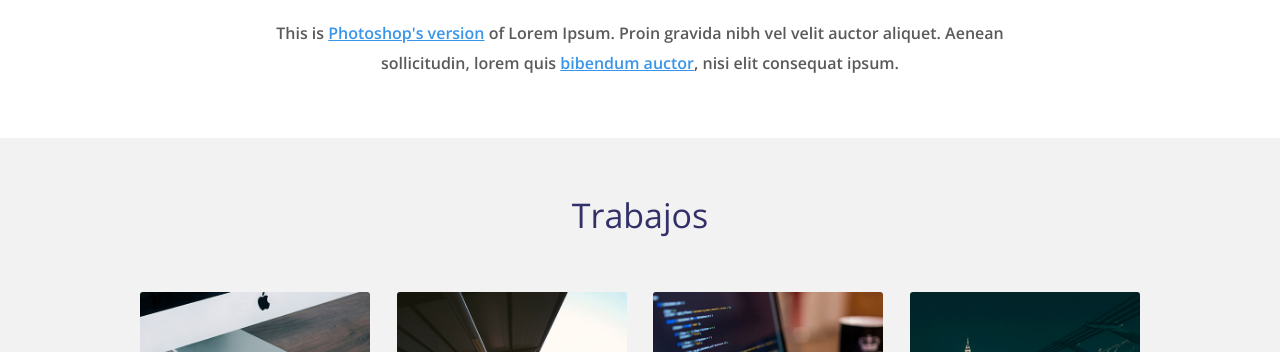
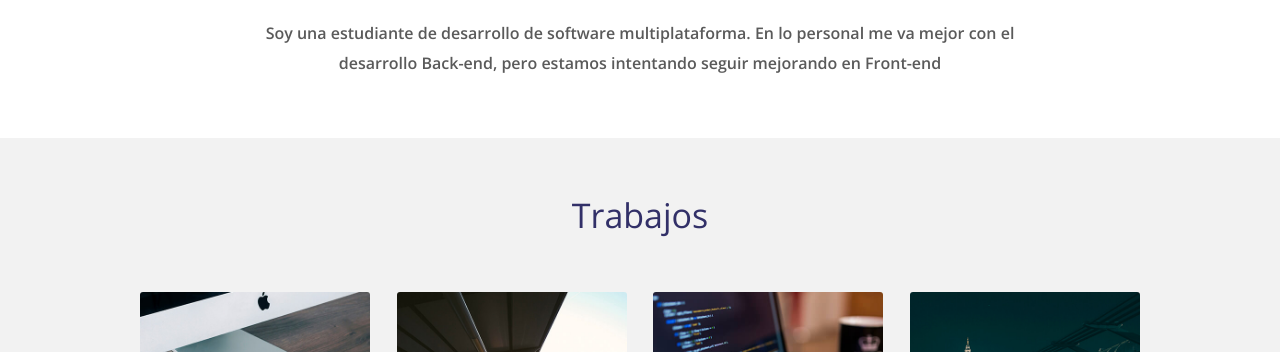
Before and after one commit to DaniGM17/DaniGM17.github.io, a plain HTML site: page index.html in a window 1280 px wide. Shown: the part 748-1100 px from the top of the page. Drawn offline with nearby package versions, Linux system fonts and the light colour scheme.

Commit message:
Cambio Acerca de

```diff
--- a/index.html
+++ b/index.html
@@ -36,7 +36,7 @@
 
 				<div class="texto">
 					<h3 class="titulo">Acerca de</h3>
-					<p>This is <span class="bold">Photoshop's version</span> of Lorem Ipsum. Proin gravida nibh vel velit auctor aliquet. Aenean sollicitudin, lorem quis <span class="bold">bibendum auctor</span>, nisi elit consequat ipsum.</p>
+					<p>Soy una estudiante de desarrollo de software multiplataforma. En lo personal me va mejor con el desarrollo Back-end, pero estamos intentando seguir mejorando en Front-end</p>
 				</div>
 			</div>
 		</section>
```
